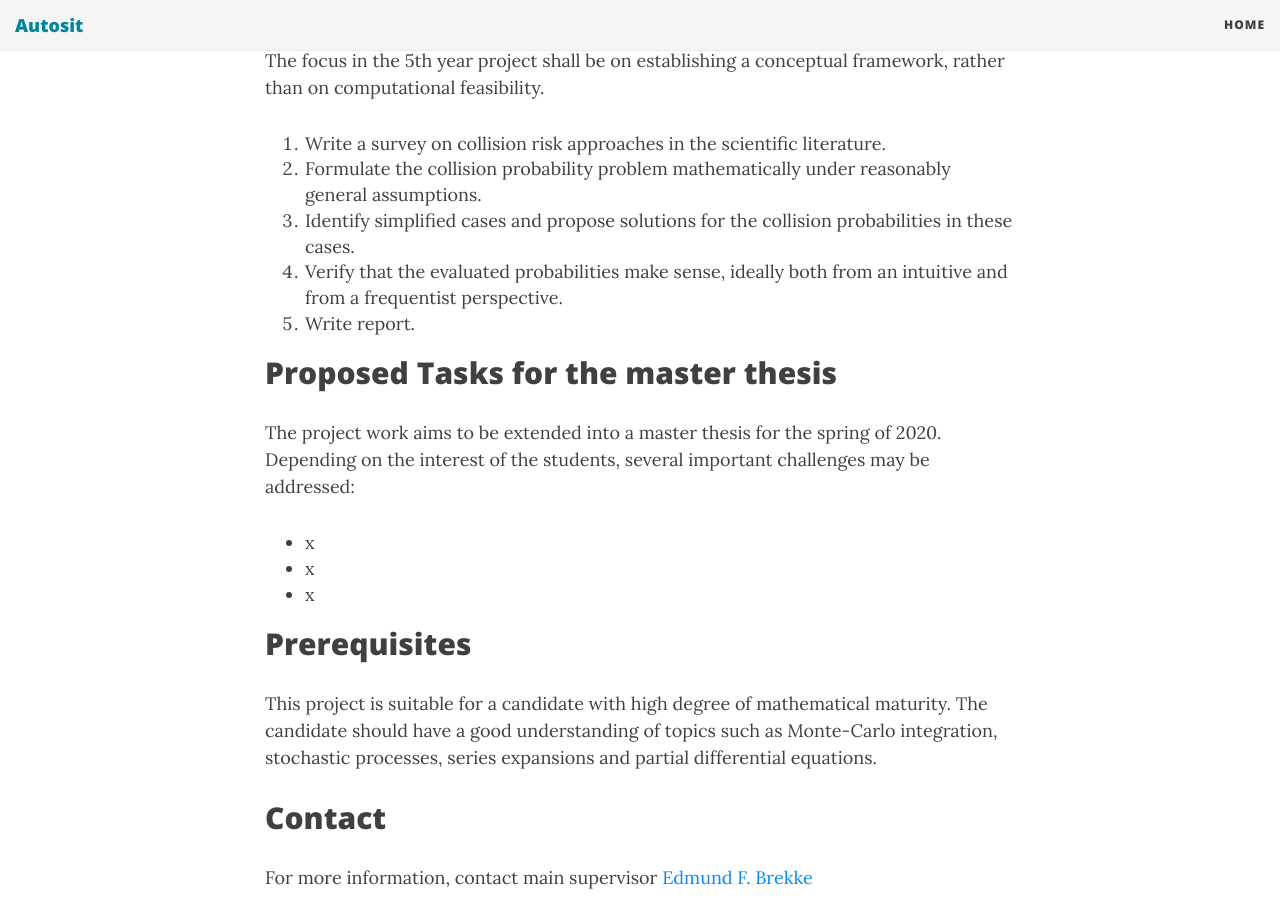
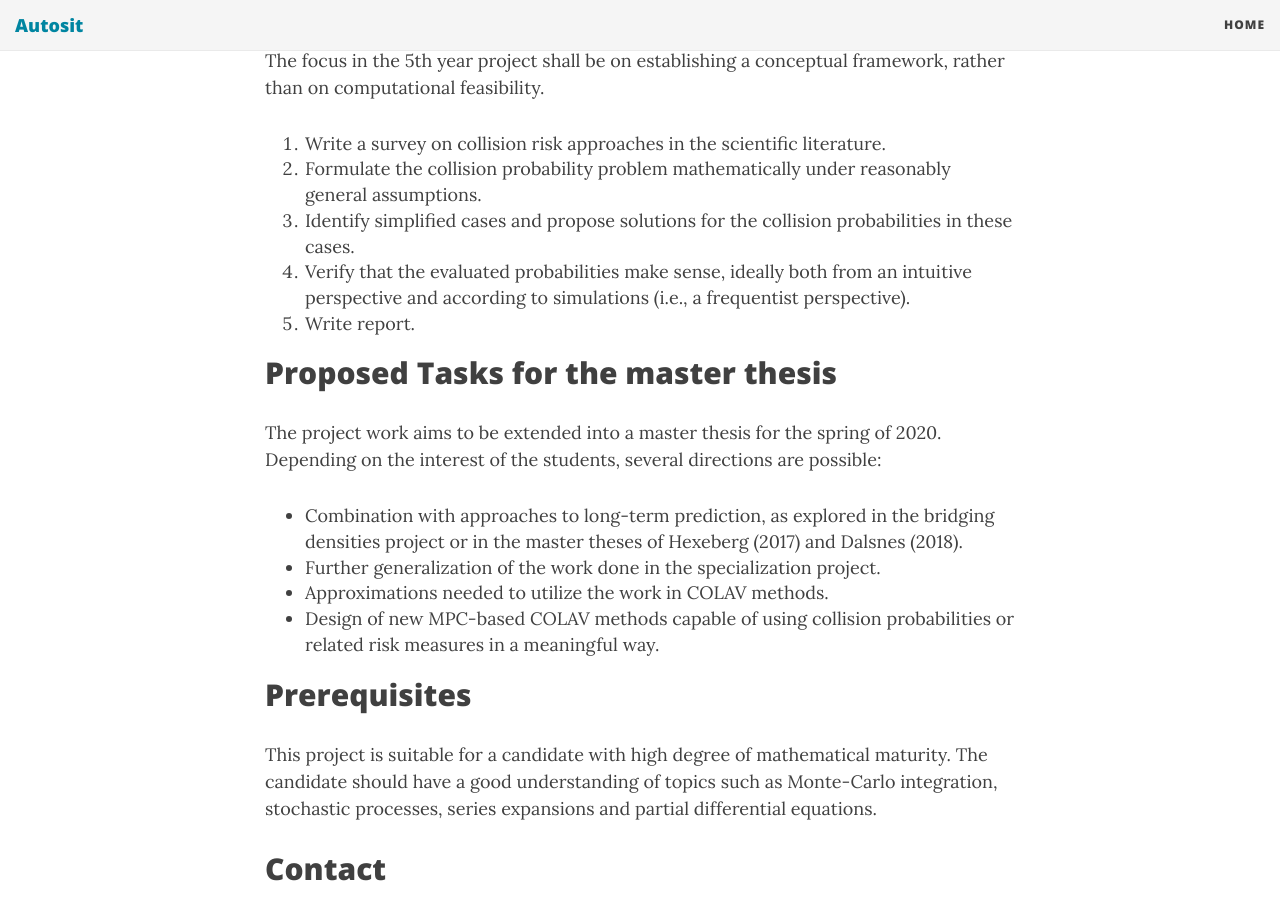
Before and after one commit to autosit/autosit.github.io, a Jekyll site: the page built from _posts/2019-04-25-colav-probabilities.md, in a window 1280 px wide and 900 px high, scrolled down 959 px. Built offline with Jekyll 4.4.1, drawn with Linux system fonts in a browser that asks for light colours; nearby versions of some CDN libraries.

Commit message:
more on colav probs

```diff
--- a/_posts/2019-04-25-colav-probabilities.md
+++ b/_posts/2019-04-25-colav-probabilities.md
@@ -24,16 +24,17 @@ The focus in the 5th year project shall be on establishing a conceptual framewor
 1. Write a survey on collision risk approaches in the scientific literature.
 2. Formulate the collision probability problem mathematically under reasonably general assumptions.
 3. Identify simplified cases and propose solutions for the collision probabilities in these cases.
-4. Verify that the evaluated probabilities make sense, ideally both from an intuitive and from a frequentist perspective.
+4. Verify that the evaluated probabilities make sense, ideally both from an intuitive perspective and according to simulations (i.e., a frequentist perspective).
 5. Write report.
 
 ## Proposed Tasks for the master thesis
 
-The project work aims to be extended into a master thesis for the spring of 2020. Depending on the interest of the students, several important challenges may be addressed:
+The project work aims to be extended into a master thesis for the spring of 2020. Depending on the interest of the students, several directions are possible:
 
-- x
-- x
-- x
+- Combination with approaches to long-term prediction, as explored in the bridging densities project or in the master theses of Hexeberg (2017) and Dalsnes (2018).
+- Further generalization of the work done in the specialization project.
+- Approximations needed to utilize the work in COLAV methods.
+- Design of new MPC-based COLAV methods capable of using collision probabilities or related risk measures in a meaningful way.
 
 ## Prerequisites
 
```
